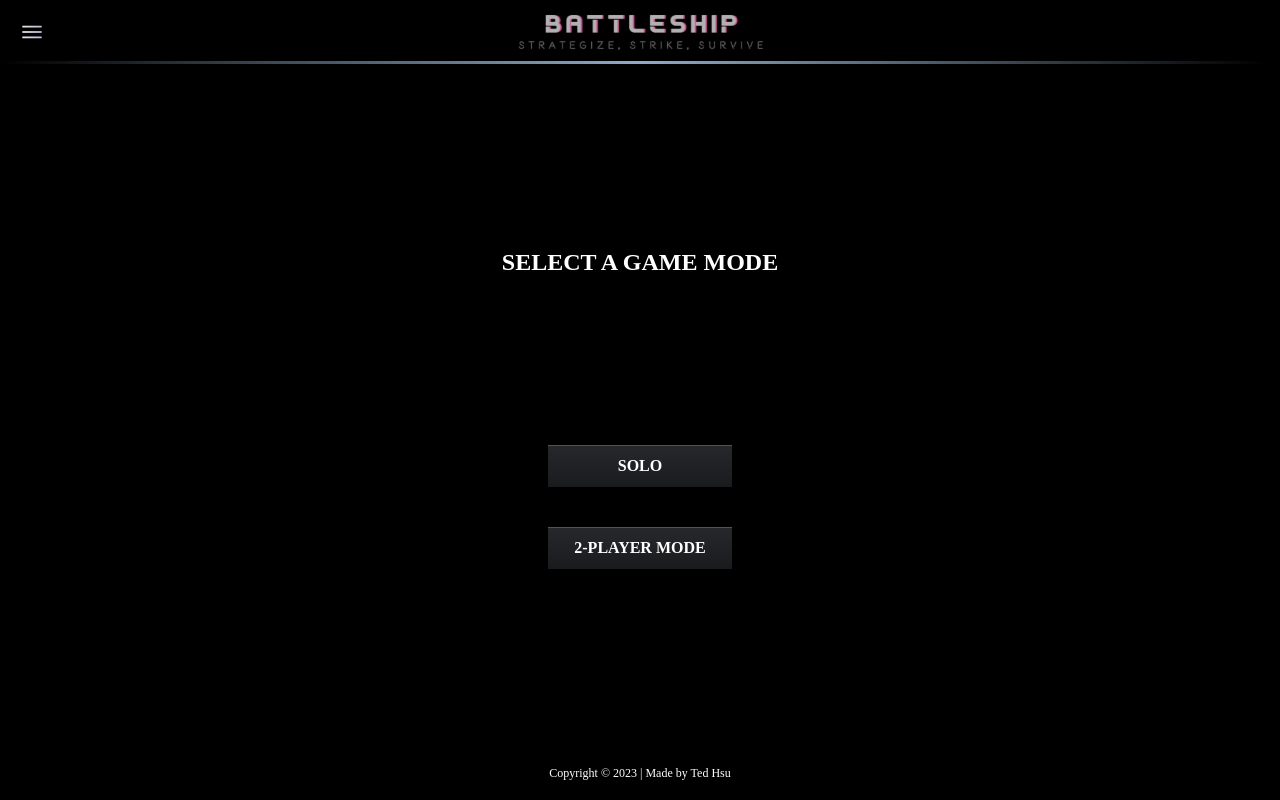
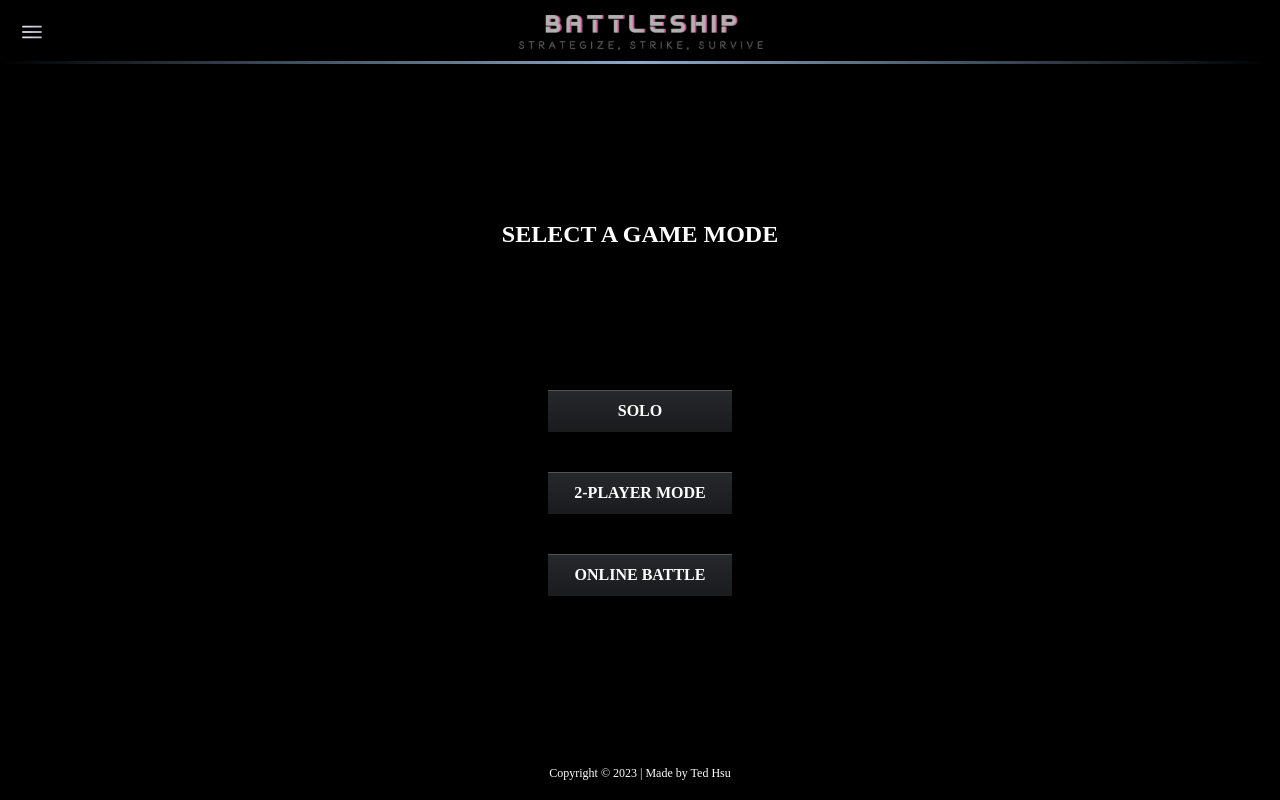
Before and after one commit to tedythsu/battleship-game, an Angular app: page / in a window 1280 px wide. Built offline with nearby package versions, Linux system fonts and the light colour scheme; a web font is replaced by a local one.

Commit message:
feat: add ONLINE BATTLE button to home page

```diff
--- a/src/app/pages/home-page/home-page.component.html
+++ b/src/app/pages/home-page/home-page.component.html
@@ -5,14 +5,13 @@
   <section>
     <ul class="game-mode-list">
       <li class="game-mode-list__item">
-        <button class="common-btn" (click)="navigateToGame('Single Player')">
-          SOLO
-        </button>
+        <button class="common-btn" (click)="navigateToGame('Single Player')">SOLO</button>
       </li>
       <li class="game-mode-list__item">
-        <button class="common-btn" (click)="navigateToGame('Multi Player')">
-          2-PLAYER MODE
-        </button>
+        <button class="common-btn" (click)="navigateToGame('Multi Player')">2-PLAYER MODE</button>
+      </li>
+      <li class="game-mode-list__item">
+        <button class="common-btn" (click)="navigateToOnline()">ONLINE BATTLE</button>
       </li>
     </ul>
   </section>
--- a/src/app/pages/home-page/home-page.component.ts
+++ b/src/app/pages/home-page/home-page.component.ts
@@ -8,10 +8,9 @@ import { AlertService } from 'src/app/core/services/alert.service';
   standalone: true,
   imports: [CommonModule],
   templateUrl: './home-page.component.html',
-  styleUrl: './home-page.component.scss'
+  styleUrl: './home-page.component.scss',
 })
 export class HomePageComponent {
-
   constructor(private router: Router, private alertService: AlertService) {}
 
   get isOnMobileDevice() {
@@ -20,9 +19,13 @@ export class HomePageComponent {
 
   navigateToGame(gameMode: string) {
     if (gameMode === 'Multi Player' && this.isOnMobileDevice) {
-      this.alertService.showModal(`2 players mode is not available on mobile device!`);
+      this.alertService.showModal('2 players mode is not available on mobile device!');
     } else {
-      this.router.navigate(["game"], {state: {gameMode: gameMode}});
+      this.router.navigate(['game'], { state: { gameMode } });
     }
   }
+
+  navigateToOnline() {
+    this.router.navigate(['online']);
+  }
 }
```
